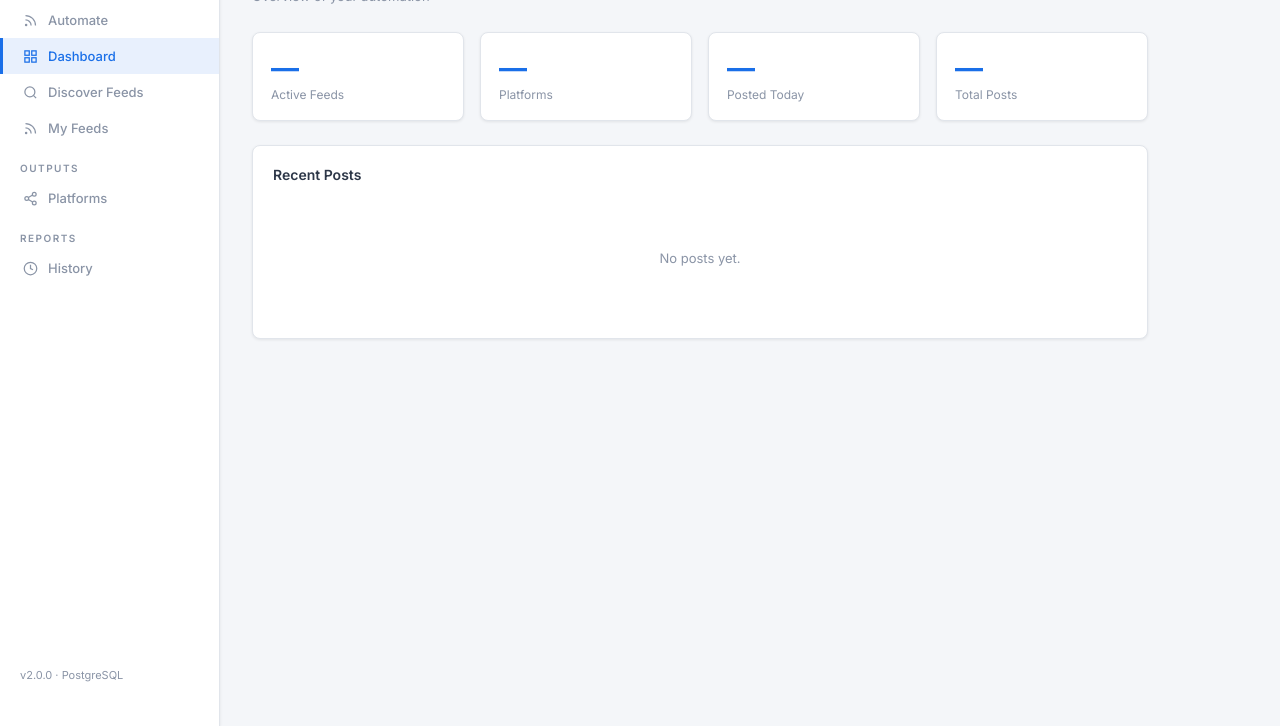
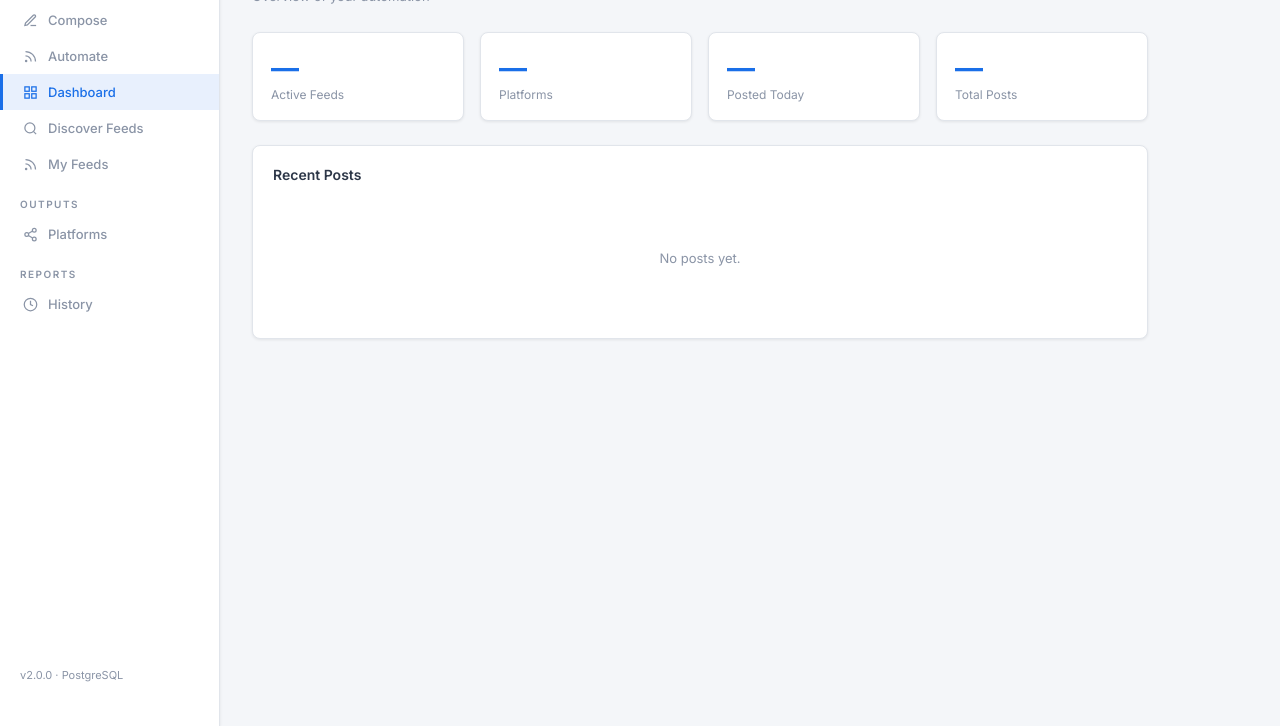
Before and after one commit to harmonicsprotrader-droid/socialflow, a website: page public/index.html in a window 1280 px wide. Shown: the part 74-800 px from the top of the page. Drawn offline with Linux system fonts and the light colour scheme; no server answers.

Commit message:
Update index.html

```diff
--- a/public/index.html
+++ b/public/index.html
@@ -138,6 +138,10 @@
 
 <nav class="sidebar">
   <div class="logo"><div class="logo-dot"></div>SocialFlow</div>
+  <button class="sidebar-btn" data-page="compose" onclick="showPage('compose')">
+    <svg width="15" height="15" viewBox="0 0 24 24" fill="none" stroke="currentColor" stroke-width="2"><path d="M12 20h9"/><path d="M16.5 3.5a2.121 2.121 0 0 1 3 3L7 19l-4 1 1-4L16.5 3.5z"/></svg>
+    Compose
+  </button>
   <button class="sidebar-btn" data-page="feeds" onclick="showPage('feeds')">
   <svg width="15" height="15" viewBox="0 0 24 24" fill="none" stroke="currentColor" stroke-width="2"><path d="M4 11a9 9 0 0 1 9 9"/><path d="M4 4a16 16 0 0 1 16 16"/><circle cx="5" cy="19" r="1"/></svg>
   Automate
```
